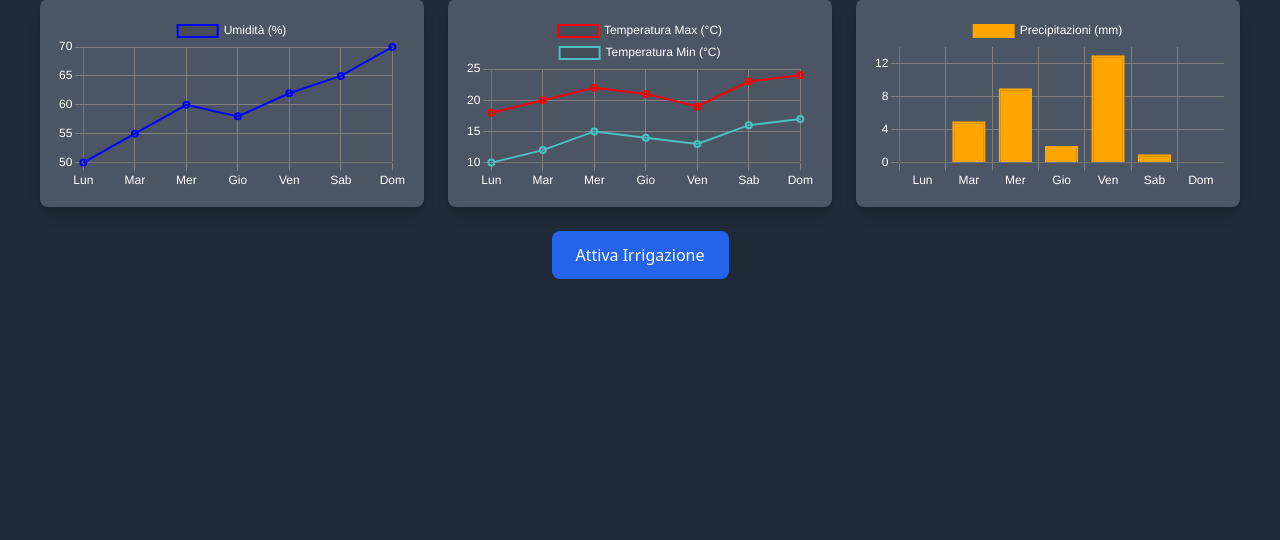
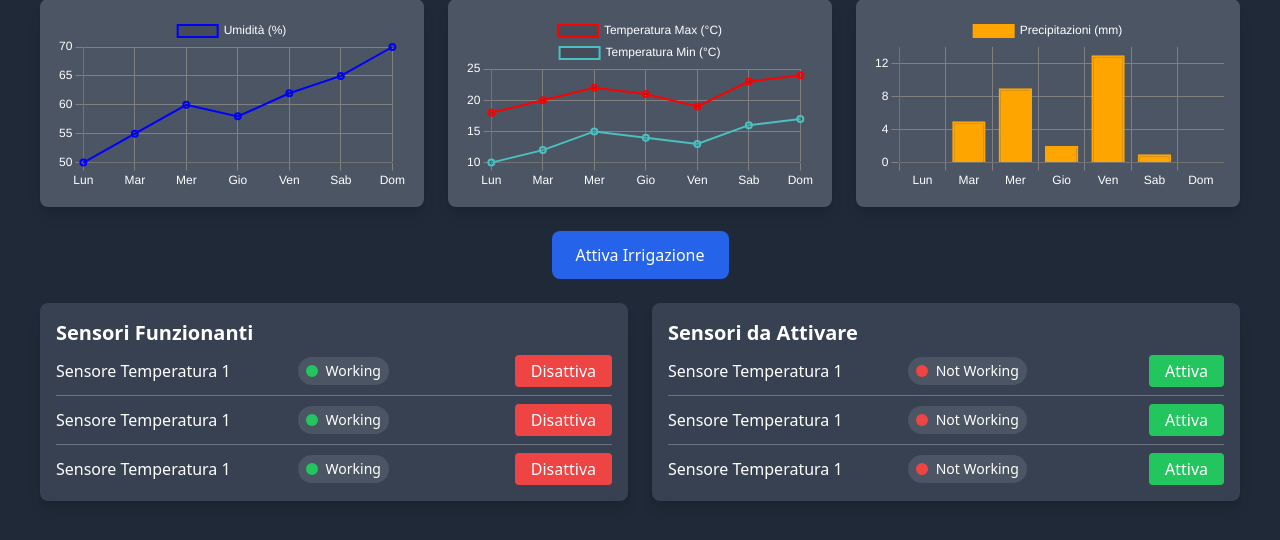
Before and after one commit to frascalise/FloraTech, a Django app: page /garden/ in a window 1280 px wide. Shown: the part 237-777 px from the top of the page. Run offline with Django 5.2, Linux system fonts and the light colour scheme; a user stored in the database is signed in; some libraries are stand-ins or nearby versions.

Commit message:
Fixed sensor model

```diff
--- a/templates/garden/garden.html
+++ b/templates/garden/garden.html
@@ -35,10 +35,82 @@
     </div>
 
     <!-- Bottone di irrigazione -->
-    <div class="flex justify-center">
+    <div class="flex justify-center mb-6">
         <button class="px-6 py-3 bg-blue-600 text-white rounded-lg hover:bg-blue-700 transition duration-300">
             Attiva Irrigazione
         </button>
+    </div>
+
+    <!-- Box Sensori -->
+    <div class="grid grid-cols-1 md:grid-cols-2 gap-6">
+        <div class="bg-gray-700 p-4 rounded-lg shadow-lg">
+            <h2 class="text-xl font-semibold text-white mb-2">Sensori Funzionanti</h2>
+            <div class="text-white">
+                <div class="flex justify-between items-center">
+                    <p>Sensore Temperatura 1<br>
+                        <div class="flex items-center space-x-2 text-white bg-gray-600 rounded-full px-2 py-1 mx-2">
+                            <div class="w-3 h-3 rounded-full bg-green-500"></div>
+                            <span class="text-sm font-medium">Working</span>
+                        </div>
+                    </p>
+                    <button class="bg-red-500 text-white px-4 py-1 rounded">Disattiva</button>
+                </div>
+                <hr class="my-2 border-gray-500">
+                <div class="flex justify-between items-center">
+                    <p>Sensore Temperatura 1<br>
+                        <div class="flex items-center space-x-2 text-white bg-gray-600 rounded-full px-2 py-1 mx-2">
+                            <div class="w-3 h-3 rounded-full bg-green-500"></div>
+                            <span class="text-sm font-medium">Working</span>
+                        </div>
+                    </p>
+                    <button class="bg-red-500 text-white px-4 py-1 rounded">Disattiva</button>
+                </div>
+                <hr class="my-2 border-gray-500">
+                <div class="flex justify-between items-center">
+                    <p>Sensore Temperatura 1<br>
+                        <div class="flex items-center space-x-2 text-white bg-gray-600 rounded-full px-2 py-1 mx-2">
+                            <div class="w-3 h-3 rounded-full bg-green-500"></div>
+                            <span class="text-sm font-medium">Working</span>
+                        </div>
+                    </p>
+                    <button class="bg-red-500 text-white px-4 py-1 rounded">Disattiva</button>
+                </div>
+            </div>
+        </div>
+        <div class="bg-gray-700 p-4 rounded-lg shadow-lg">
+            <h2 class="text-xl font-semibold text-white mb-2">Sensori da Attivare</h2>
+            <div class="text-white">
+                <div class="flex justify-between items-center">
+                    <p>Sensore Temperatura 1<br>
+                        <div class="flex items-center space-x-2 text-white bg-gray-600 rounded-full px-2 py-1 mx-2">
+                            <div class="w-3 h-3 rounded-full bg-red-500"></div>
+                            <span class="text-sm font-medium">Not Working</span>
+                        </div>
+                    </p>
+                    <button class="bg-green-500 text-white px-4 py-1 rounded">Attiva</button>
+                </div>
+                <hr class="my-2 border-gray-500">
+                <div class="flex justify-between items-center">
+                    <p>Sensore Temperatura 1<br>
+                        <div class="flex items-center space-x-2 text-white bg-gray-600 rounded-full px-2 py-1 mx-2">
+                            <div class="w-3 h-3 rounded-full bg-red-500"></div>
+                            <span class="text-sm font-medium">Not Working</span>
+                        </div>
+                    </p>
+                    <button class="bg-green-500 text-white px-4 py-1 rounded">Attiva</button>
+                </div>
+                <hr class="my-2 border-gray-500">
+                <div class="flex justify-between items-center">
+                    <p>Sensore Temperatura 1<br>
+                        <div class="flex items-center space-x-2 text-white bg-gray-600 rounded-full px-2 py-1 mx-2">
+                            <div class="w-3 h-3 rounded-full bg-red-500"></div>
+                            <span class="text-sm font-medium">Not Working</span>
+                        </div>
+                    </p>
+                    <button class="bg-green-500 text-white px-4 py-1 rounded">Attiva</button>
+                </div>
+            </div>
+        </div>
     </div>
 </div>
 
@@ -91,11 +163,10 @@
 
         // Esempio di dati per umidità, temperatura e precipitazioni
         const humidityData = [50, 55, 60, 58, 62, 65, 70];
-        const temperatureMaxData = [18, 20, 22, 21, 19, 23, 24]; // Dati per la temperatura massima
-        const temperatureMinData = [10, 12, 15, 14, 13, 16, 17]; // Dati per la temperatura minima
+        const temperatureMaxData = [18, 20, 22, 21, 19, 23, 24];
+        const temperatureMinData = [10, 12, 15, 14, 13, 16, 17];
         const precipitationData = [0, 5, 9, 2, 13, 1, 0];
 
-        // Datasets per il grafico della temperatura (max e min)
         const temperatureDatasets = [
             {
                 label: "Temperatura Max (°C)",
@@ -113,7 +184,6 @@
             }
         ];
 
-        // Chiamate per ogni grafico
         generateChart("humidityChart", labels, [
             {
                 label: "Umidità (%)",
```
Also changed, not shown: accounts/models.py (+6 -4 lines), accounts/migrations/0003_sensor_status.py (added), db.sqlite3.
